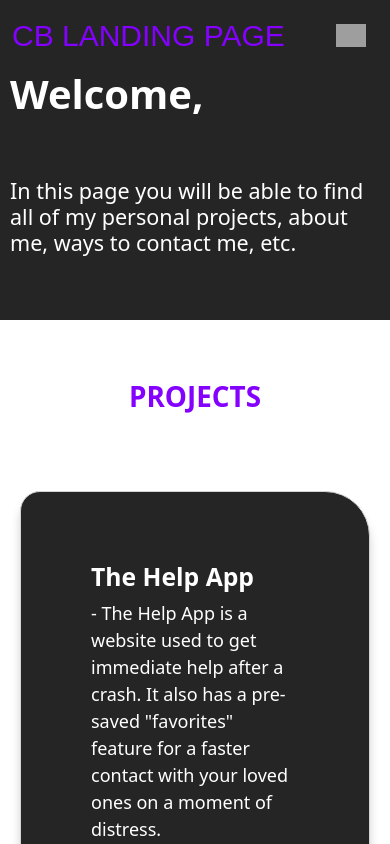
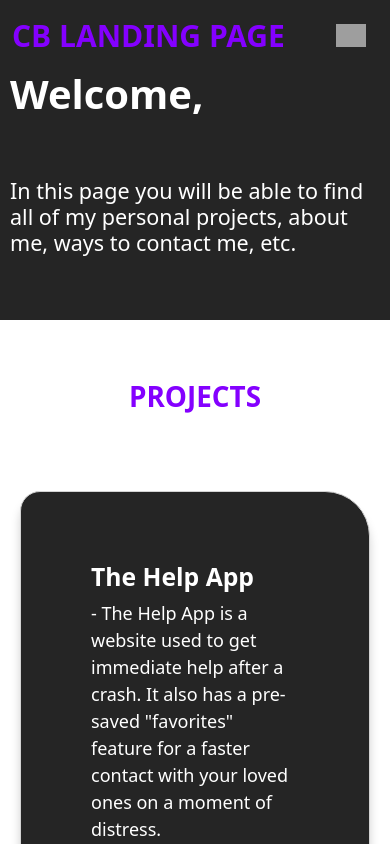
Before and after one commit to chrisbelloso/landingPage, a React (Create React App) app: page / in a window 390 px wide. Shown: the top 844 px of the page. Built offline with nearby package versions, Linux system fonts and the light colour scheme; grey boxes are pictures that could not be loaded.

Commit message:
change phone view

```diff
--- a/src/components/Navbar.css
+++ b/src/components/Navbar.css
@@ -1,8 +1,8 @@
 .NavTitle a {
   color: rgb(132, 0, 255);
   text-decoration: none;
-  font-family: fantasy;
   font-size: 30px;
+  font-weight: bold;
 }
 
 #offcanvasNavbarLabel {
```
